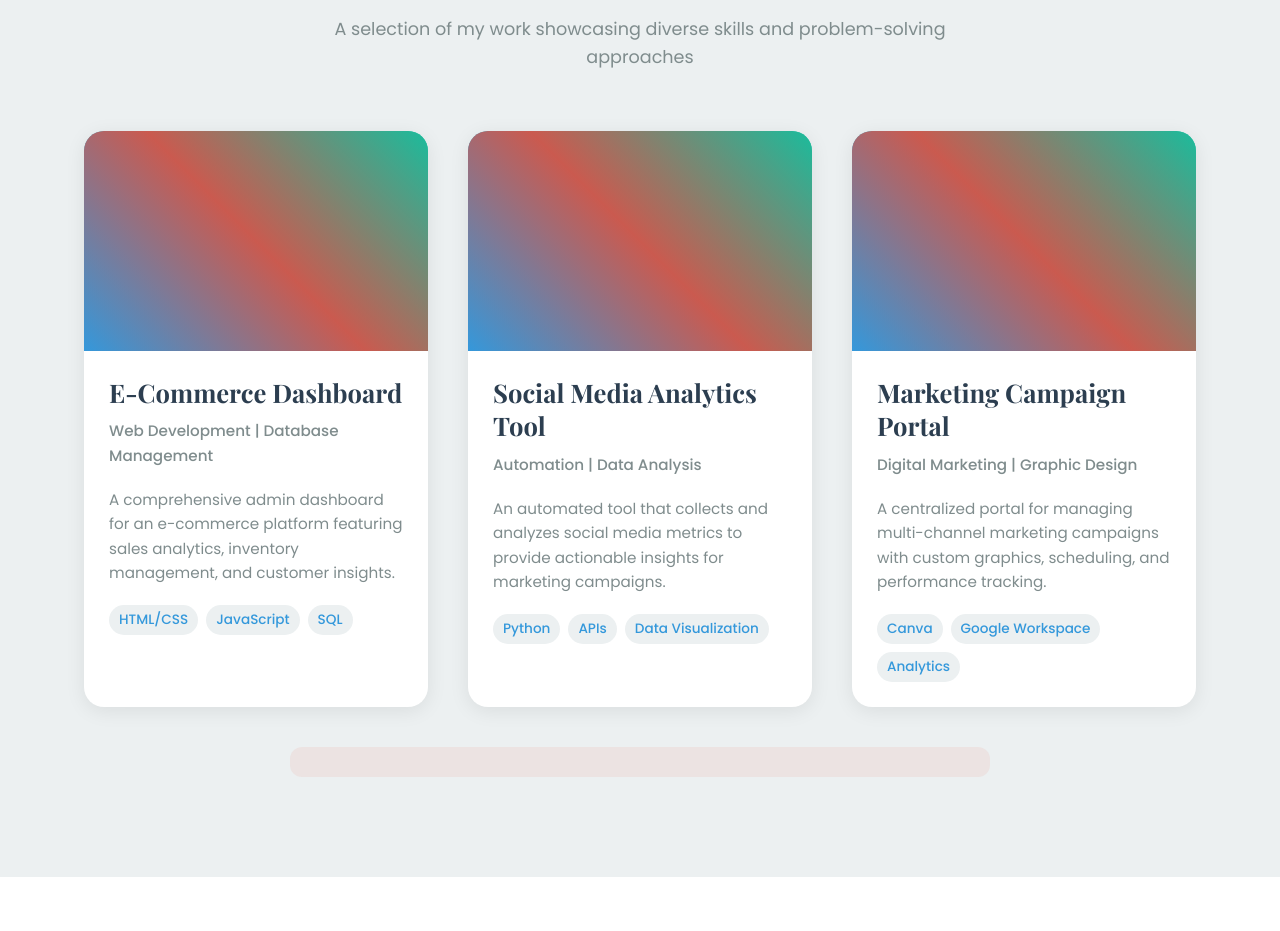
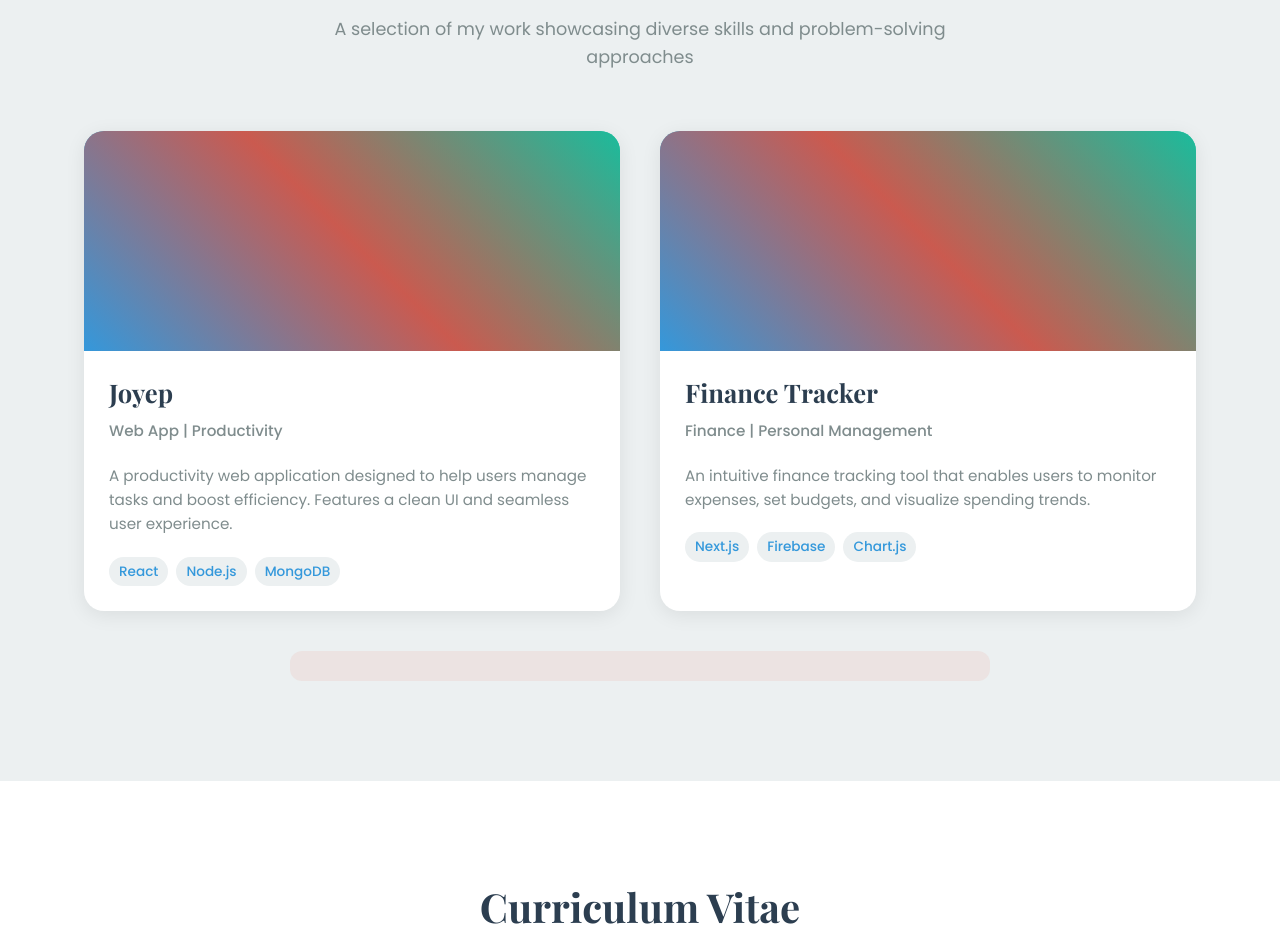
Before and after one commit to Mwexx/portfo, a plain HTML site: page public/index.html in a window 1280 px wide. Shown: the part 4580-5511 px from the top of the page. Drawn offline with nearby package versions, Linux system fonts and the light colour scheme.

Commit message:
Add Joyep and Finance Tracker projects with GitHub and Vercel links to portfolio

```diff
--- a/public/index.html
+++ b/public/index.html
@@ -206,51 +206,36 @@
                 <div class="project-card">
                     <div class="project-image">
                         <div class="project-overlay">
-                            <a href="#" class="project-link"><i class="fas fa-link"></i></a>
+                            <a href="https://github.com/Mwexx/Joyep" class="project-link" target="_blank" title="View on GitHub"><i class="fab fa-github"></i></a>
+                            <a href="https://joyep.vercel.app" class="project-link" target="_blank" title="View Live on Vercel"><i class="fas fa-external-link-alt"></i></a>
                         </div>
                     </div>
                     <div class="project-content">
-                        <h3>E-Commerce Dashboard</h3>
-                        <p class="project-category">Web Development | Database Management</p>
-                        <p>A comprehensive admin dashboard for an e-commerce platform featuring sales analytics, inventory management, and customer insights.</p>
+                        <h3>Joyep</h3>
+                        <p class="project-category">Web App | Productivity</p>
+                        <p>A productivity web application designed to help users manage tasks and boost efficiency. Features a clean UI and seamless user experience.</p>
                         <div class="project-tech">
-                            <span>HTML/CSS</span>
-                            <span>JavaScript</span>
-                            <span>SQL</span>
+                            <span>React</span>
+                            <span>Node.js</span>
+                            <span>MongoDB</span>
                         </div>
                     </div>
                 </div>
                 <div class="project-card">
                     <div class="project-image">
                         <div class="project-overlay">
-                            <a href="#" class="project-link"><i class="fas fa-link"></i></a>
+                            <a href="https://github.com/Mwexx/finance_tracker" class="project-link" target="_blank" title="View on GitHub"><i class="fab fa-github"></i></a>
+                            <a href="https://finance-tracker-mwexx.vercel.app" class="project-link" target="_blank" title="View Live on Vercel"><i class="fas fa-external-link-alt"></i></a>
                         </div>
                     </div>
                     <div class="project-content">
-                        <h3>Social Media Analytics Tool</h3>
-                        <p class="project-category">Automation | Data Analysis</p>
-                        <p>An automated tool that collects and analyzes social media metrics to provide actionable insights for marketing campaigns.</p>
+                        <h3>Finance Tracker</h3>
+                        <p class="project-category">Finance | Personal Management</p>
+                        <p>An intuitive finance tracking tool that enables users to monitor expenses, set budgets, and visualize spending trends.</p>
                         <div class="project-tech">
-                            <span>Python</span>
-                            <span>APIs</span>
-                            <span>Data Visualization</span>
-                        </div>
-                    </div>
-                </div>
-                <div class="project-card">
-                    <div class="project-image">
-                        <div class="project-overlay">
-                            <a href="#" class="project-link"><i class="fas fa-link"></i></a>
-                        </div>
-                    </div>
-                    <div class="project-content">
-                        <h3>Marketing Campaign Portal</h3>
-                        <p class="project-category">Digital Marketing | Graphic Design</p>
-                        <p>A centralized portal for managing multi-channel marketing campaigns with custom graphics, scheduling, and performance tracking.</p>
-                        <div class="project-tech">
-                            <span>Canva</span>
-                            <span>Google Workspace</span>
-                            <span>Analytics</span>
+                            <span>Next.js</span>
+                            <span>Firebase</span>
+                            <span>Chart.js</span>
                         </div>
                     </div>
                 </div>
```
